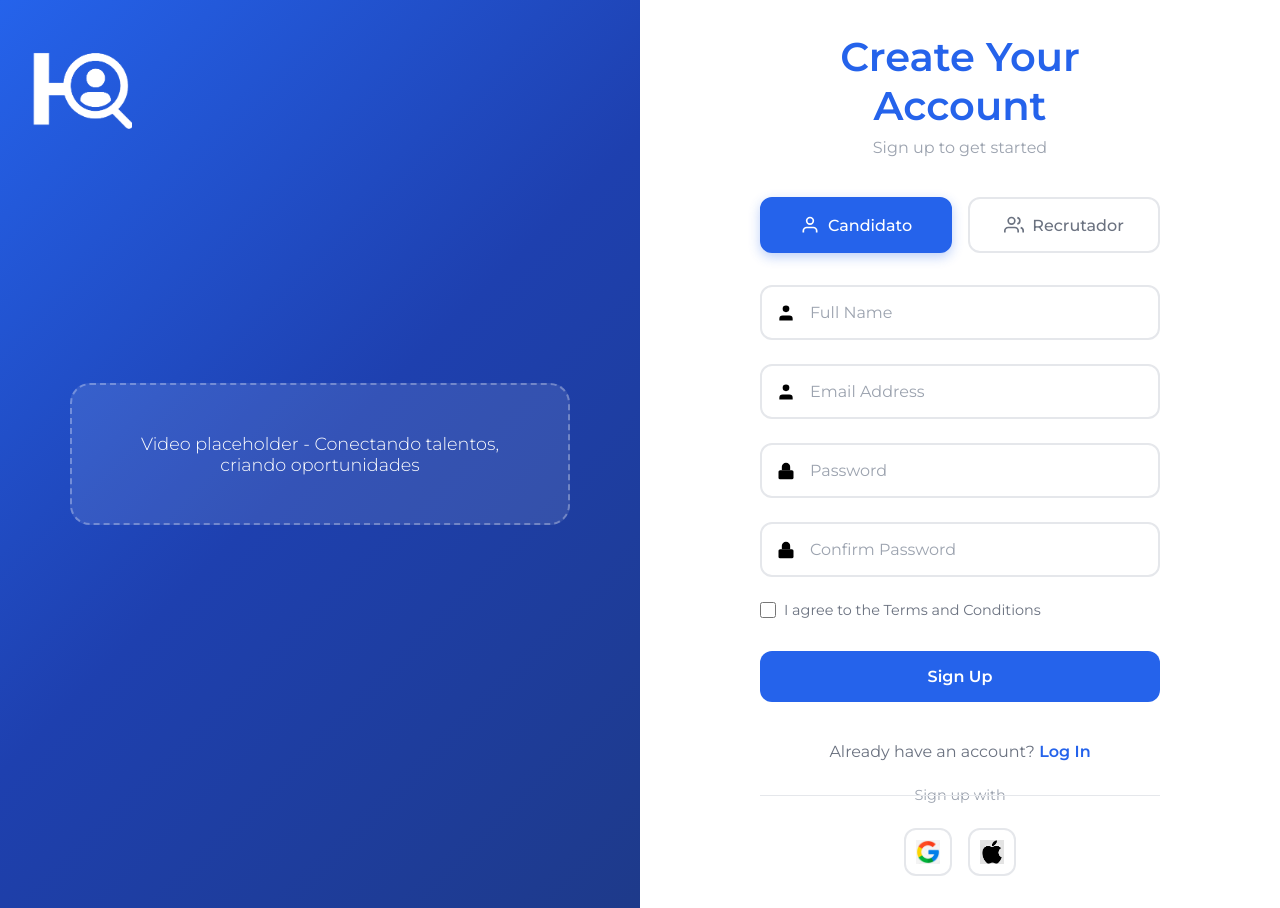
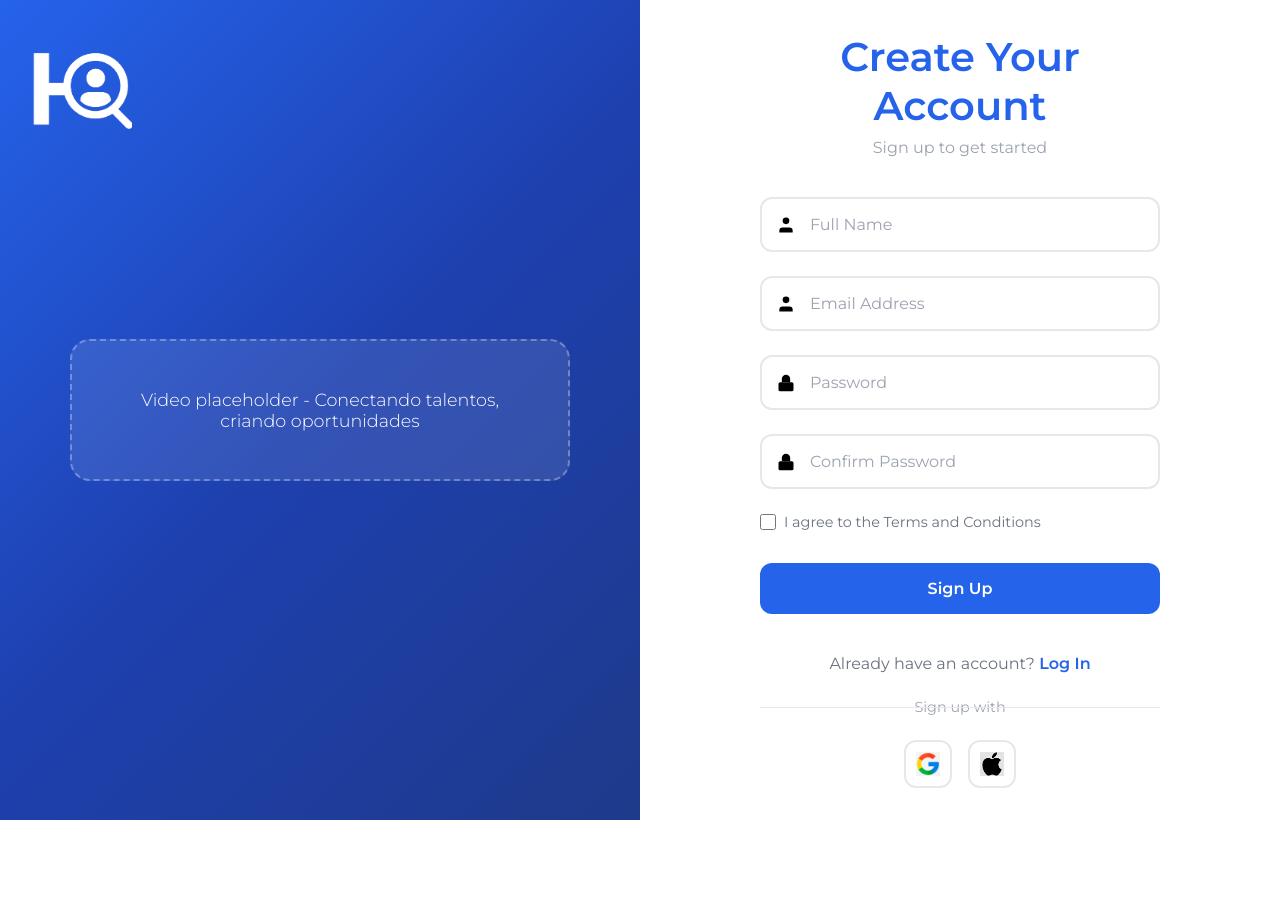
Before and after one commit to gihcaron/HireUp---Front-End-, a Next.js app: page /sign in a window 1280 px wide. After the commit the page ends 820 px from the top, so only its background shows below. Built offline with nearby package versions, Linux system fonts and the light colour scheme.

Commit message:
ajustes em login e sign

```diff
--- a/src/app/sign/page.jsx
+++ b/src/app/sign/page.jsx
@@ -86,33 +86,6 @@ export default function Signup() {
                     <div className={styles.signupForm}>
                         <h1 className={styles.welcomeTitle}>Create Your Account</h1>
                         <p className={styles.welcomeSubtitle}>Sign up to get started</p>
-
-                        <div className={styles.userTypeSelector}>
-                            <button
-                                type="button"
-                                className={`${styles.userTypeButton} ${userType === 'candidato' ? styles.active : ''}`}
-                                onClick={() => setUserType('candidato')}
-                            >
-                                <svg className={styles.userTypeIcon} viewBox="0 0 24 24" fill="none" stroke="currentColor">
-                                    <path d="M20 21v-2a4 4 0 0 0-4-4H8a4 4 0 0 0-4 4v2"></path>
-                                    <circle cx="12" cy="7" r="4"></circle>
-                                </svg>
-                                Candidato
-                            </button>
-                            <button
-                                type="button"
-                                className={`${styles.userTypeButton} ${userType === 'recrutador' ? styles.active : ''}`}
-                                onClick={() => setUserType('recrutador')}
-                            >
-                                <svg className={styles.userTypeIcon} viewBox="0 0 24 24" fill="none" stroke="currentColor">
-                                    <path d="M17 21v-2a4 4 0 0 0-4-4H5a4 4 0 0 0-4 4v2"></path>
-                                    <circle cx="9" cy="7" r="4"></circle>
-                                    <path d="M23 21v-2a4 4 0 0 0-3-3.87"></path>
-                                    <path d="M16 3.13a4 4 0 0 1 0 7.75"></path>
-                                </svg>
-                                Recrutador
-                            </button>
-                        </div>
 
                         {error && <p className={styles.errorMessage}>{error}</p>}
                         {success && <p className={styles.successMessage}>{success}</p>}
--- a/src/middleware.js
+++ b/src/middleware.js
@@ -5,5 +5,5 @@ export const config = {
 };
 
 export default function middleware(req) {
-    return NextResponse.redirect(new URL("/home", req.url));
+    return NextResponse.redirect(new URL("/login", req.url));
 }
```
Also changed, not shown: src/app/login/page.jsx (+1 -28 lines).
